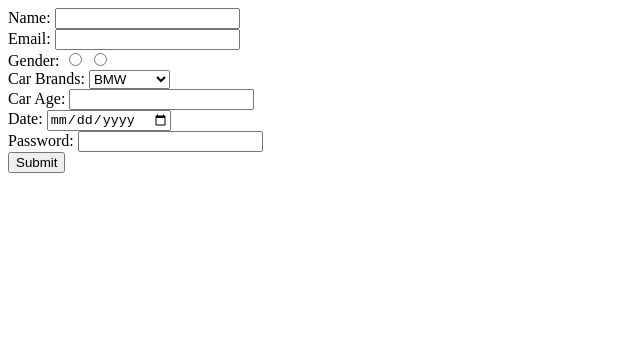
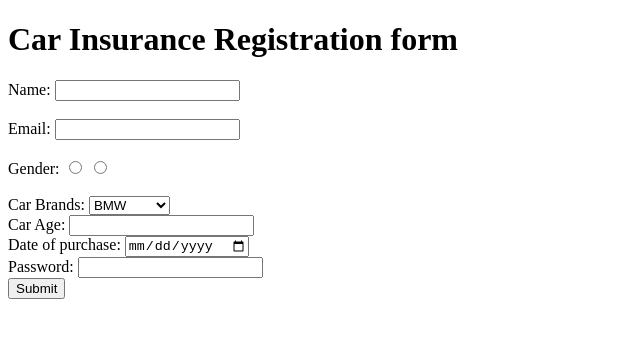
Before and after one commit to acciojob/car-insurance-form-soniakushwah13, a website: page main.html in a window 1280 px wide. Shown: the whole page, without its empty margins (0-640 px from the left). Drawn offline with Linux system fonts and the light colour scheme.

Commit message:
created a submission

```diff
--- a/main.html
+++ b/main.html
@@ -3,23 +3,25 @@
 <html>
 
 <head>
+	<title>Car Insurance Registration form</title>
 	<link rel="stylesheet" href="styles.css">
 </head>
 
 <body>
 	<!-- the entire body must be written by student -->
+	<h1>Car Insurance Registration form</h1>
 	<form method="post" action="car-insurance">
 
 	<label for="name">Name:</label>
-	<input type="text" id="name" name="name" required="yes" required><br>
+	<input type="text" id="name" name="name" required="yes" required><br><br>
 
 	   <label for="email">Email:</label>
-       <input type="email" id="email" name="email" required="yes" required><br>
+       <input type="email" id="email" name="email" required="yes" required><br><br>
 
 
         <label for="gender">Gender:</label>
 		<input type="radio" id="radio" name="gender" value="male" required="yes" required>
-        <input type="radio" id="radio" name="gender" value="female" required="yes" required><br>
+        <input type="radio" id="radio" name="gender" value="female" required="yes" required><br><br>
 
 	   <label for="car">Car Brands:</label>
 		<select id="car">
@@ -29,9 +31,9 @@
 		</select><br>
 
 		<label for="carage">Car Age:</label>
-		<input type="number" id="carage" name="carage" required="yes" required><br>
+		<input type="number" id="carage"  required="yes" required><br>
 
-		<label for="dop">Date:</label>
+		<label for="dop">Date of purchase:</label>
        <input type="date" id="dop" name="dop" required="yes" required><br>
 
 	  <label for="password">Password:</label>
```
